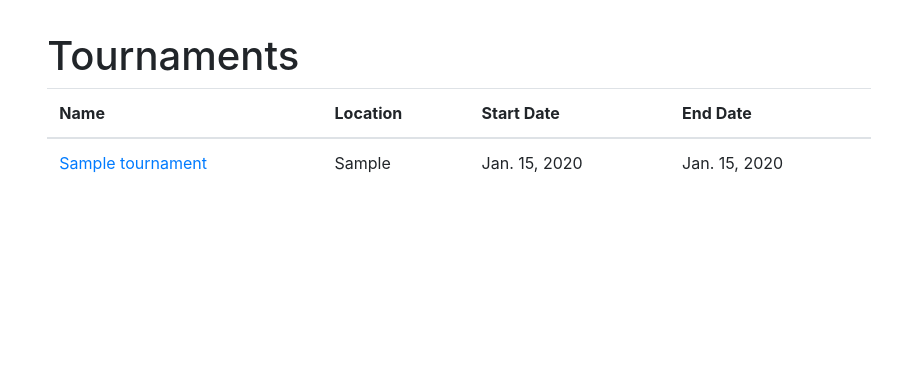
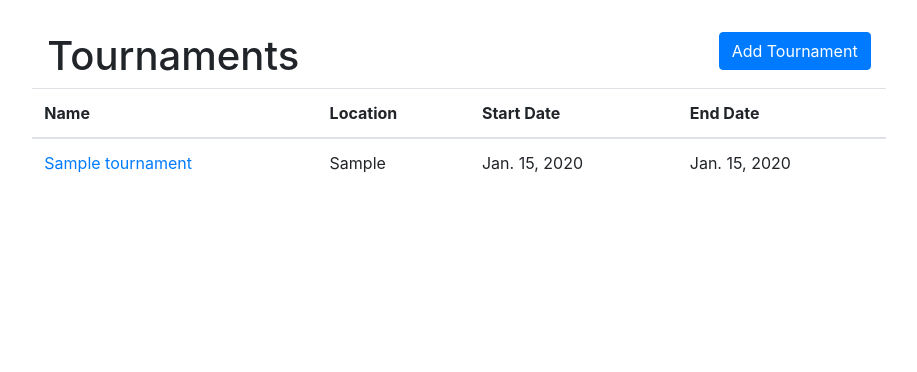
Before and after one commit to DersJ/hackNC2018, a Django app: page /tournaments/ in a window 1280 px wide. Shown: the part 96-468 px from the top of the page, without its empty margins (181-1098 px from the left). Run offline with Django 3.2, Linux system fonts and the light colour scheme; tables that the repository leaves empty hold one stand-in row (values such as "Sample post"); some libraries are stand-ins or nearby versions.

Commit message:
"Add tournament button"

```diff
--- a/hacknc/housing/templates/housing/tournament-list.html
+++ b/hacknc/housing/templates/housing/tournament-list.html
@@ -1,9 +1,16 @@
 {% extends 'base.html' %}
 
 {% block content %}
+<div class="row">
+	<div class="col-sm-9">
+		<h1>Tournaments</h1>
+	</div>
+	<div class="col-sm-3 text-right">
+		<a class="btn btn-primary" href="#" role="button">Add Tournament</a>
+	</div>
+</div>
 
-<h1>Tournaments</h1>
-
+<div class="row">
 	<table class="table">
 		<thead>
 			<tr>
@@ -24,5 +31,5 @@
 			{% endfor %}
 		</tbody>
 	</table>
-
+</div>
 {% endblock %}
```
Lines whose indentation alone changed are shown as unchanged.
